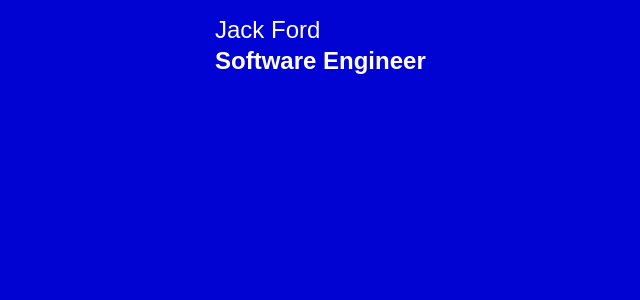
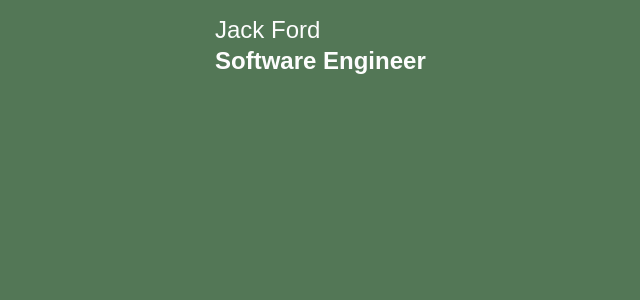
Before and after one commit to jfo84/ego, a React app: page / in a window 1280 px wide. Shown: the top 300 px of the page, without its empty margins (45-685 px from the left). Built offline with nearby package versions, Linux system fonts and the light colour scheme; a web font is replaced by a local one.

Commit message:
Switch to pale green background

```diff
--- a/src/App.js
+++ b/src/App.js
@@ -7,7 +7,7 @@ const Wrapper = styled.div`
   margin-top: 0;
   z-index: 1;
   overflow: hidden;
-  background: #0003d1;
+  background: #537756;
 `;
 
 const Header = styled.section`
```
